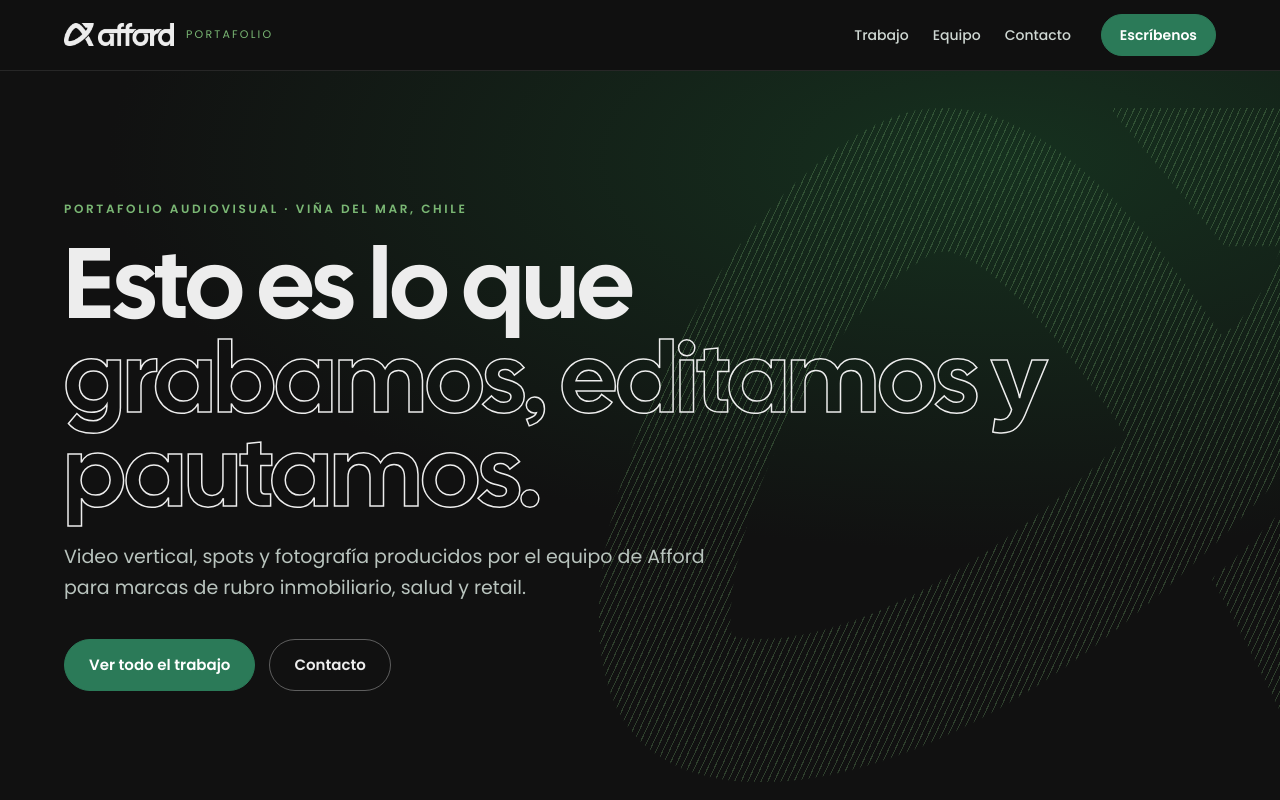
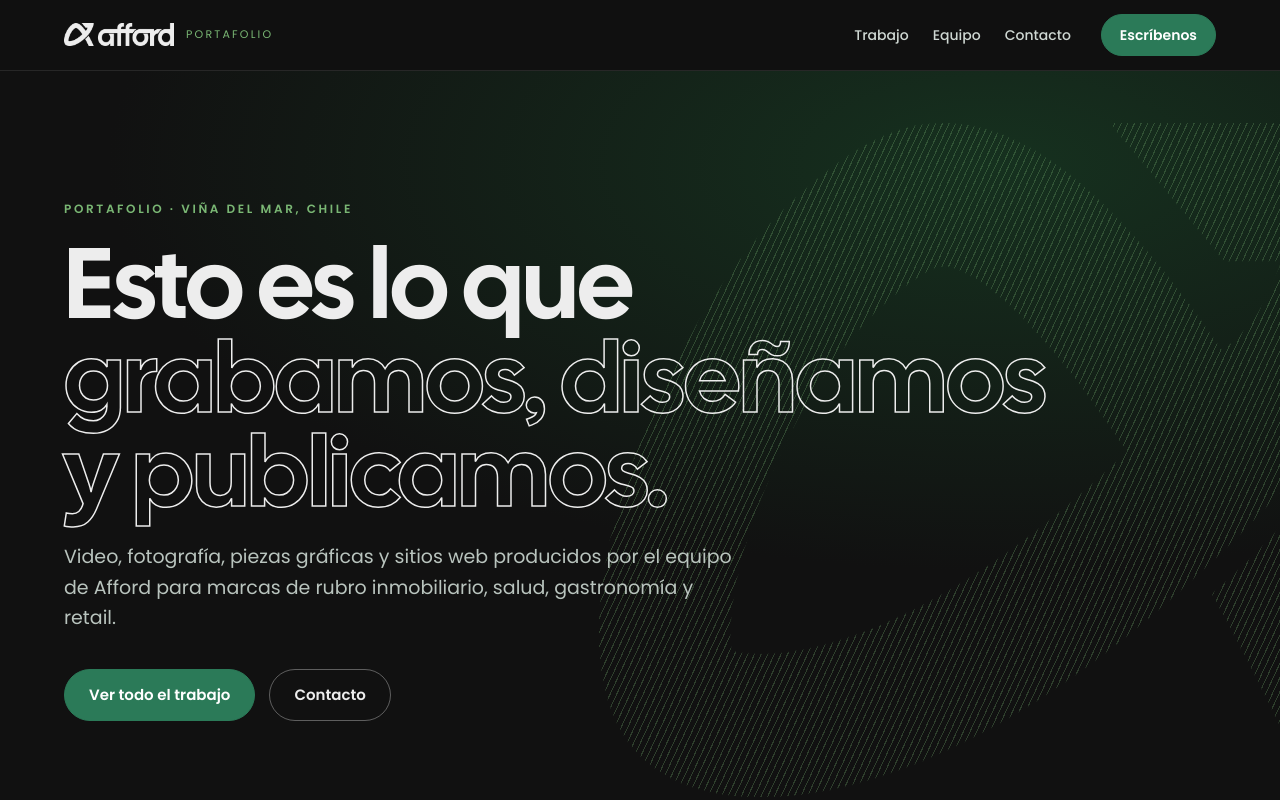
Before and after one commit to darinkacristi/afford-portfolio, a Next.js app: page / in a window 1280 px wide. Shown: the top 800 px of the page. Built offline with nearby package versions, Linux system fonts and the light colour scheme.

Commit message:
Add files via upload

```diff
--- a/app/page.tsx
+++ b/app/page.tsx
@@ -37,21 +37,21 @@ export default function Home() {
 
         <div className="wrap relative z-10 w-full">
           <Reveal>
-            <p className="eyebrow">Portafolio audiovisual · {siteConfig.city}</p>
+            <p className="eyebrow">Portafolio · {siteConfig.city}</p>
           </Reveal>
 
           <Reveal delay={0.06}>
             <h1 className="max-w-[16ch]" style={{ fontSize: "clamp(44px,8vw,100px)" }}>
               Esto es lo que
               <br />
-              <span className="outline">grabamos, editamos y pautamos.</span>
+              <span className="outline">grabamos, diseñamos y publicamos.</span>
             </h1>
           </Reveal>
 
           <Reveal delay={0.12}>
             <p className="lead mb-9 mt-6">
-              Video vertical, spots y fotografía producidos por el equipo de Afford para marcas de
-              rubro inmobiliario, salud y retail.
+              Video, fotografía, piezas gráficas y sitios web producidos por el equipo de Afford
+              para marcas de rubro inmobiliario, salud, gastronomía y retail.
             </p>
           </Reveal>
 
```
